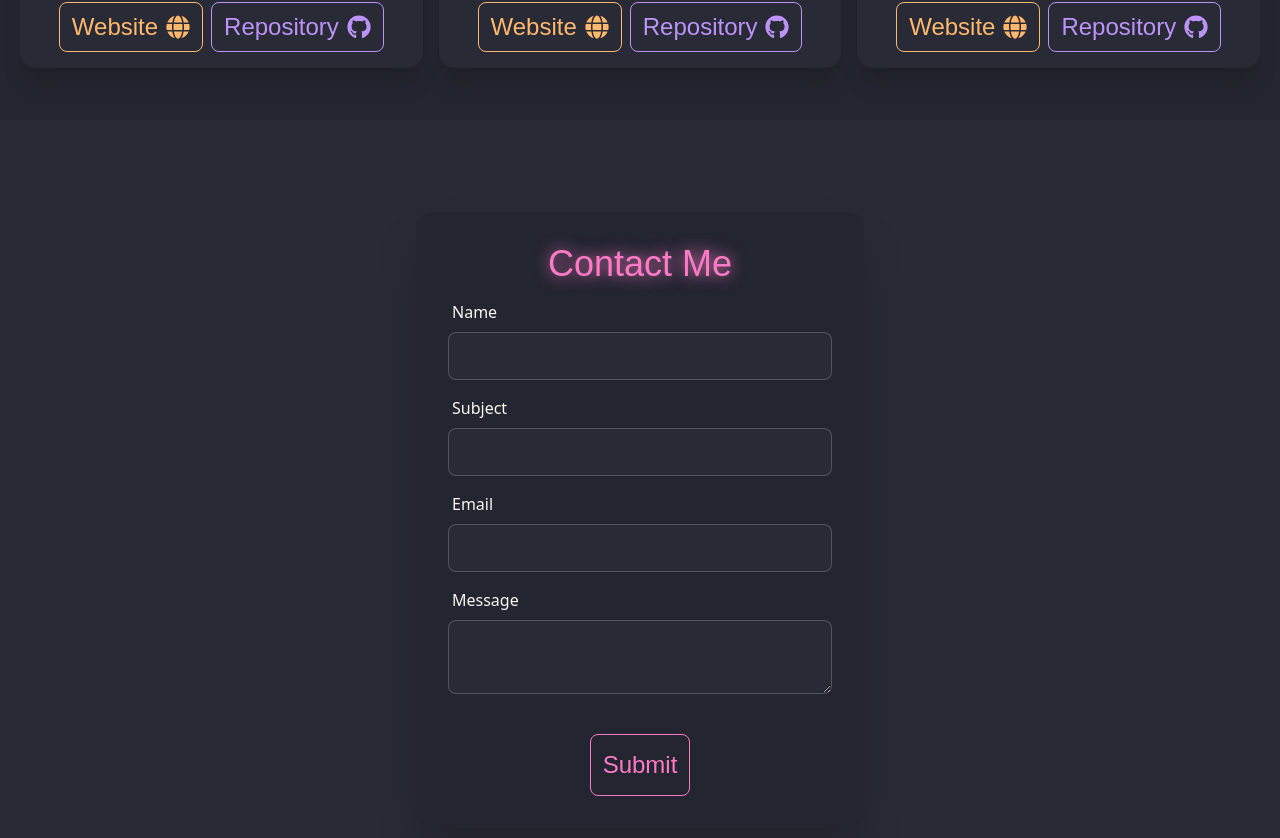
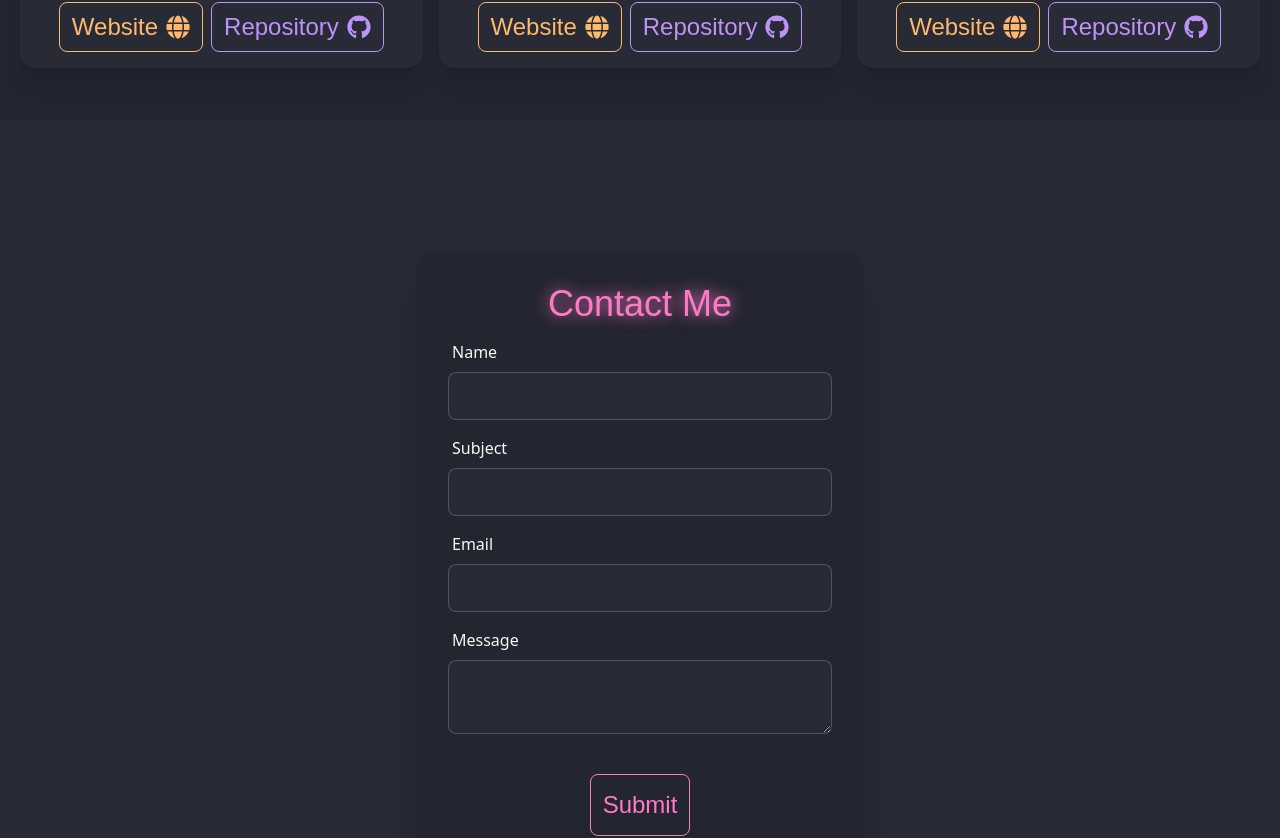
Before and after one commit to Emilyrf/portfolio2-emilyrf, a React (Vite) app: page / in a window 1280 px wide. Shown: the part 1480-2318 px from the top of the page. Built offline with nearby package versions, Linux system fonts and the light colour scheme; a web font is replaced by a local one.

Commit message:
Styles section

```diff
--- a/src/components/Contact/index.jsx
+++ b/src/components/Contact/index.jsx
@@ -1,6 +1,6 @@
 export default function Contact() {
     return (
-        <section className="h-screen flex justify-center items-center" id="contact">
+        <section className="h-screen flex justify-center items-center pt-20" id="contact">
             <div className='card shrink-0 w-full max-w-md shadow-2xl bg-base-200'>
                 <form className='card-body' name="contact" method="POST">
                 <input type="hidden" name="form-name" value="contact" />
```
